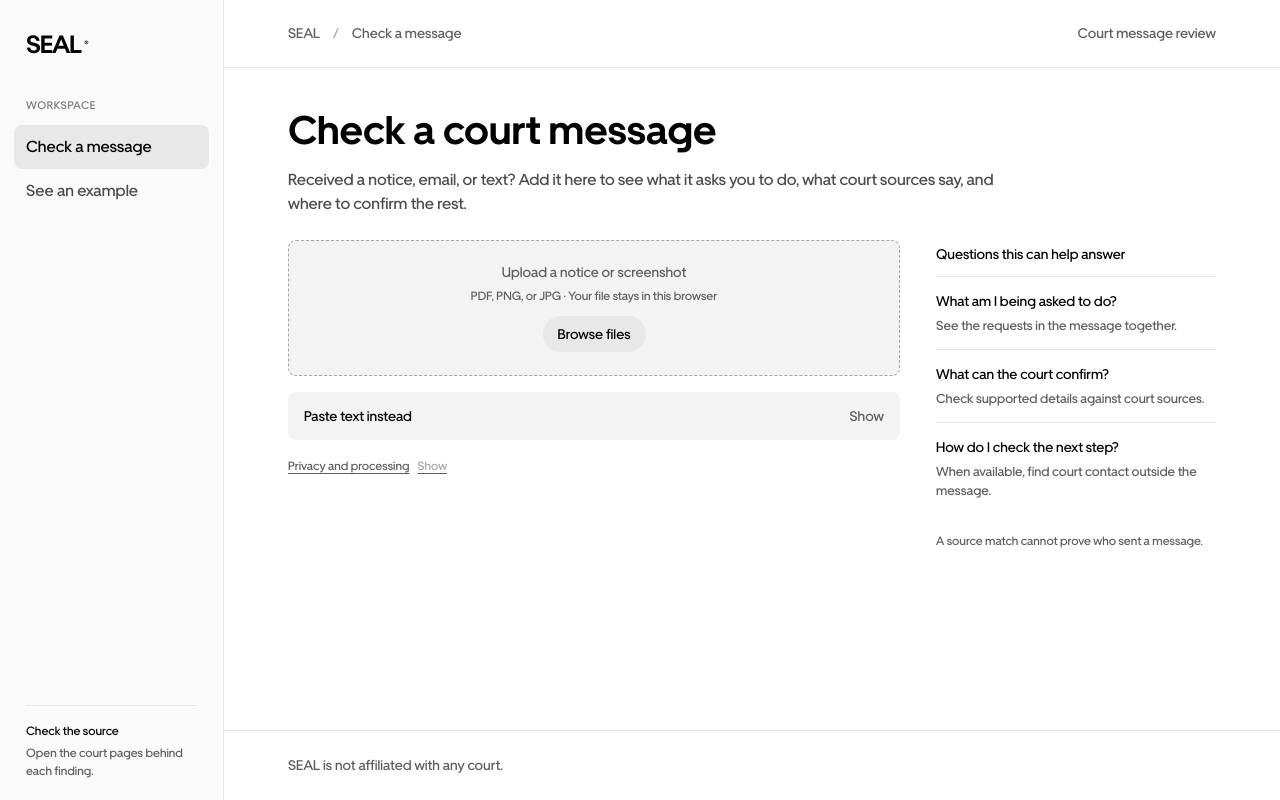
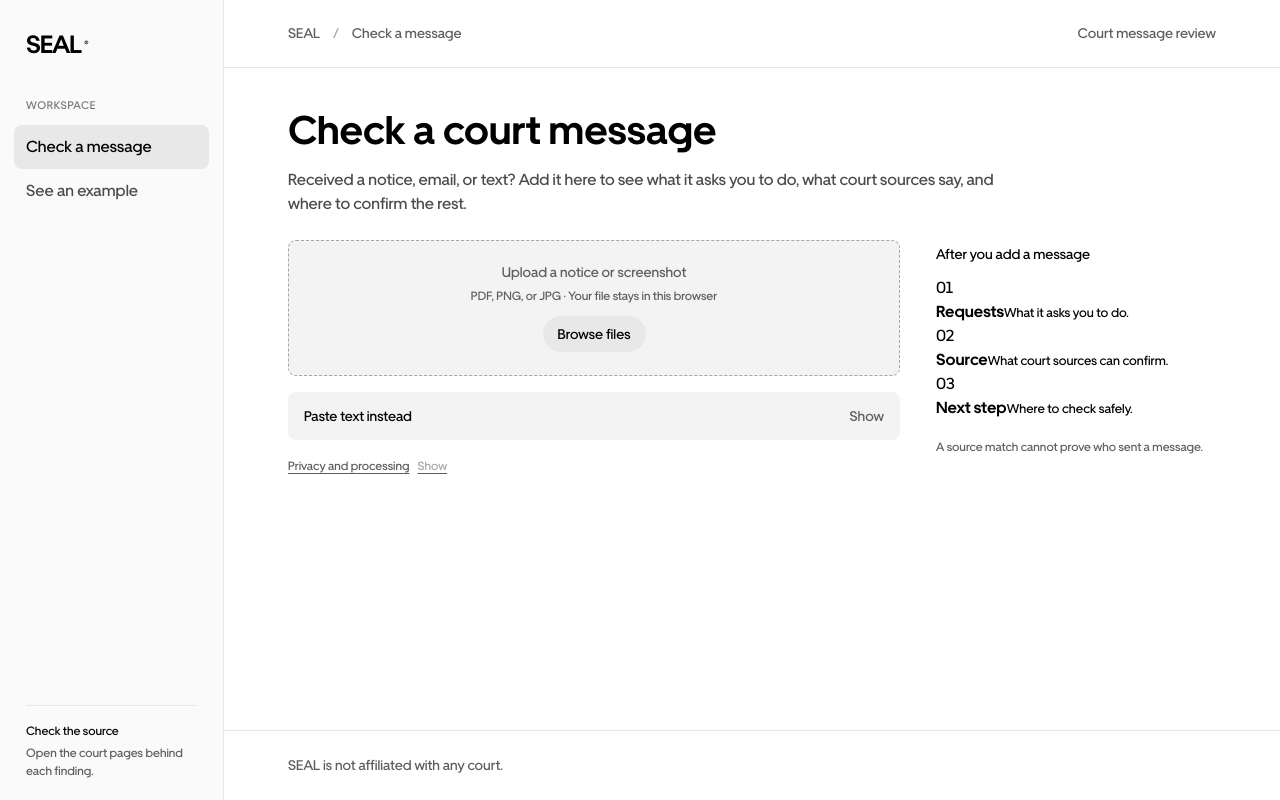
Before and after one commit to Davemafy/seal, a Next.js app: page / in a window 1280 px wide. Built offline with nearby package versions, Linux system fonts and the light colour scheme.

Commit message:
Replace FAQ-style helper with outcome flow

```diff
--- a/app/seal-app.tsx
+++ b/app/seal-app.tsx
@@ -302,14 +302,14 @@ async function upload(uploaded:File){
       <p>Your uploaded file does not leave the browser. Extracted text can be sent to the SEAL server and, when configured, to Groq for claim structuring. SEAL does not store the uploaded file or extracted claims.</p>
      </details>
     </div>
-    <section className="entry-guide" aria-label="Questions SEAL can help answer">
-     <h2 className="guide-heading">Questions this can help answer</h2>
-     <div className="entry-guide-body">
-      <div><p><strong>What am I being asked to do?</strong><small>See the requests in the message together.</small></p></div>
-      <div><p><strong>What can the court confirm?</strong><small>Check supported details against court sources.</small></p></div>
-      <div><p><strong>How do I check the next step?</strong><small>When available, find court contact outside the message.</small></p></div>
-      <p className="guide-limit">A source match cannot prove who sent a message.</p>
+    <section className="entry-guide" aria-label="What SEAL checks">
+     <p className="guide-heading">After you add a message</p>
+     <div className="guide-flow">
+      <div><span>01</span><p><strong>Requests</strong><small>What it asks you to do.</small></p></div>
+      <div><span>02</span><p><strong>Source</strong><small>What court sources can confirm.</small></p></div>
+      <div><span>03</span><p><strong>Next step</strong><small>Where to check safely.</small></p></div>
      </div>
+     <p className="guide-limit">A source match cannot prove who sent a message.</p>
     </section>
    </section>
    :
```
